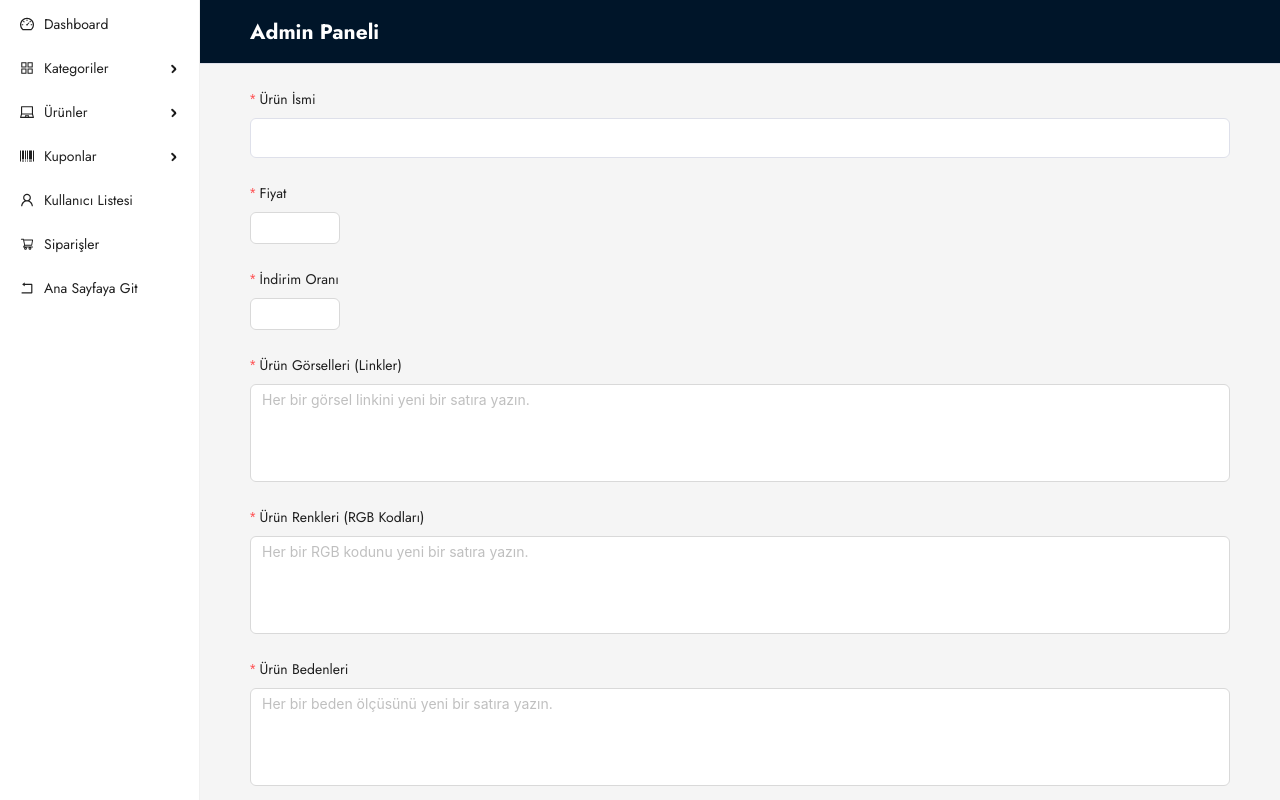
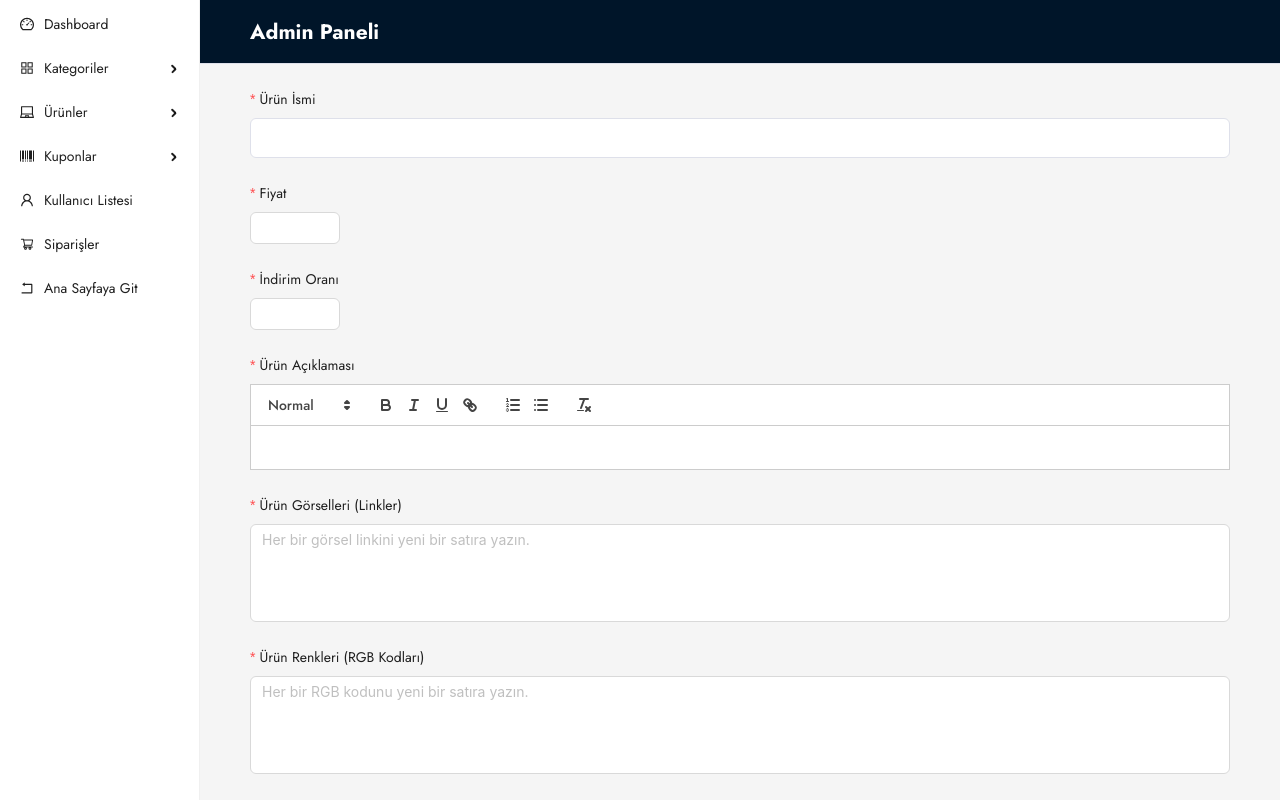
Before and after one commit to SBEGENJOV/E-Ticaret, a React (Vite) app in the folder frontend/: page /admin/products/create in a window 1280 px wide. Shown: the top 800 px of the page. Built offline with nearby package versions, Linux system fonts and the light colour scheme; sample sign-in values are in the browser's storage.

Commit message:
React Quill eklemesi yapıldı

```diff
--- a/frontend/package.json
+++ b/frontend/package.json
@@ -13,6 +13,7 @@
     "antd": "^5.12.4",
     "react": "^18.2.0",
     "react-dom": "^18.2.0",
+    "react-quill": "^2.0.0",
     "react-router-dom": "^6.21.0",
     "react-slick": "^0.29.0",
     "slick-carousel": "^1.8.1"
--- a/frontend/src/Pages/admin/Products/CreateProductPage.jsx
+++ b/frontend/src/Pages/admin/Products/CreateProductPage.jsx
@@ -1,5 +1,7 @@
 import { Form, Input, InputNumber, Select, Spin, message } from "antd";
 import { useState } from "react";
+import ReactQuill from "react-quill";
+import "react-quill/dist/quill.snow.css";
 
 const CreateProductPage = () => {
   const [loading, setLoading] = useState(false);
@@ -68,6 +70,23 @@ const CreateProductPage = () => {
           ]}
         >
           <InputNumber />
+        </Form.Item>
+        <Form.Item
+          label="Ürün Açıklaması"
+          name="description"
+          rules={[
+            {
+              required: true,
+              message: "Lütfen bir ürün açıklaması girin!",
+            },
+          ]}
+        >
+          <ReactQuill
+            theme="snow"
+            style={{
+              backgroundColor: "white",
+            }}
+          />
         </Form.Item>
         <Form.Item
           label="Ürün Görselleri (Linkler)"
```
Also changed, not shown: 1 other file (tests, documents, lock files or other folders).
